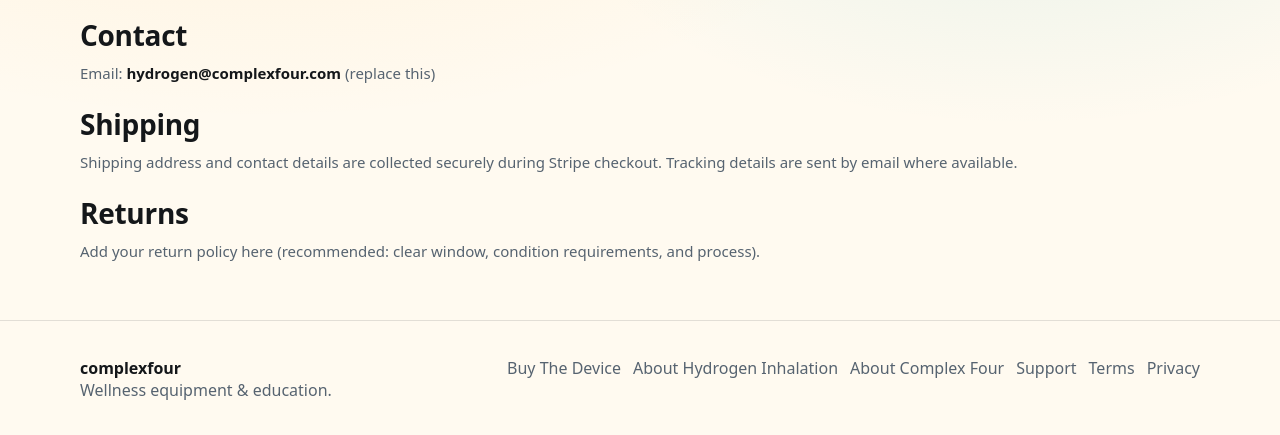
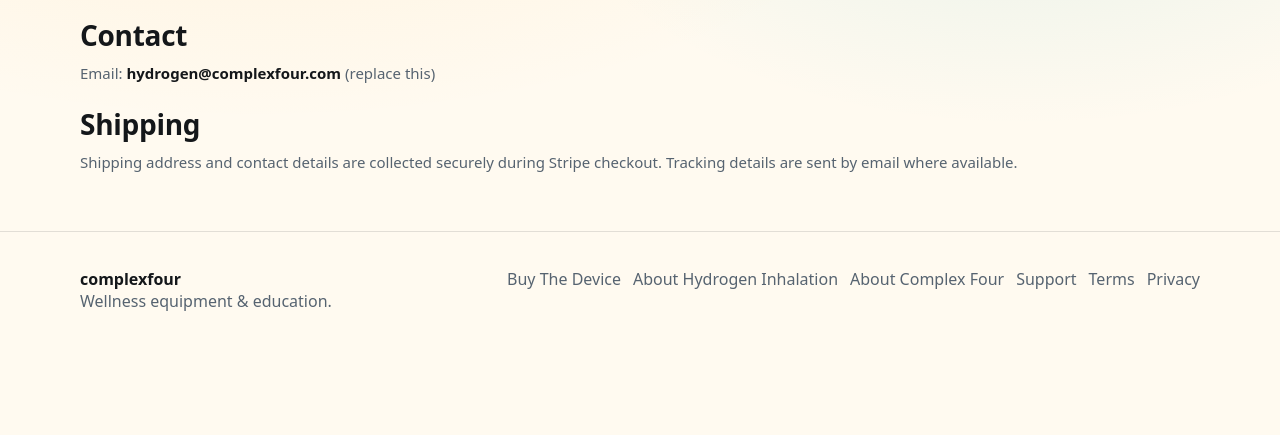
Before and after one commit to joshuaowide/complexfour, a website: page support.html in a window 1280 px wide. Shown: the part 159-594 px from the top of the page. Drawn offline with Linux system fonts and the light colour scheme.

Commit message:
Update support.html

```diff
--- a/support.html
+++ b/support.html
@@ -39,10 +39,6 @@
       Tracking details are sent by email where available.
     </p>
 
-    <h2>Returns</h2>
-    <p>
-      Add your return policy here (recommended: clear window, condition requirements, and process).
-    </p>
   </main>
 
    <footer class="footer">
```
